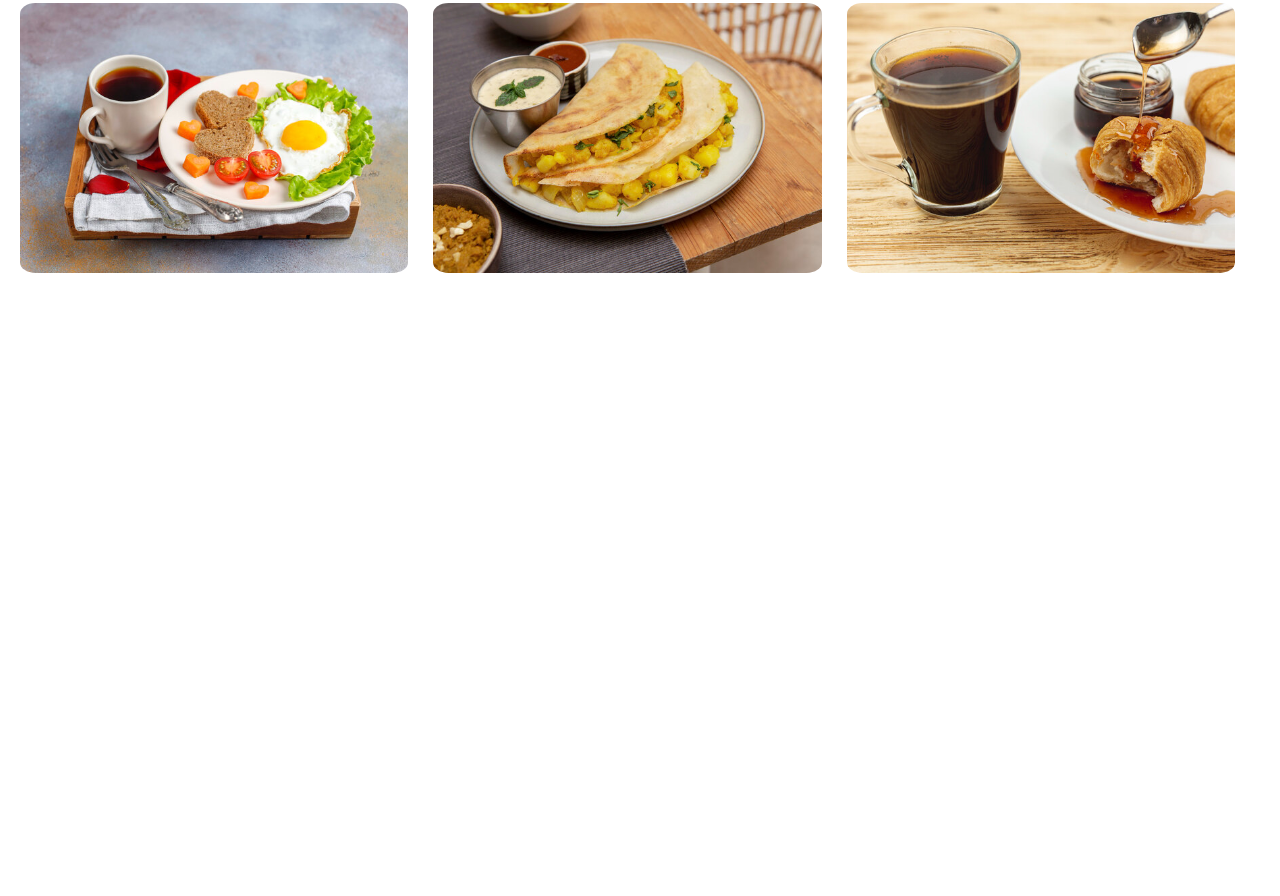
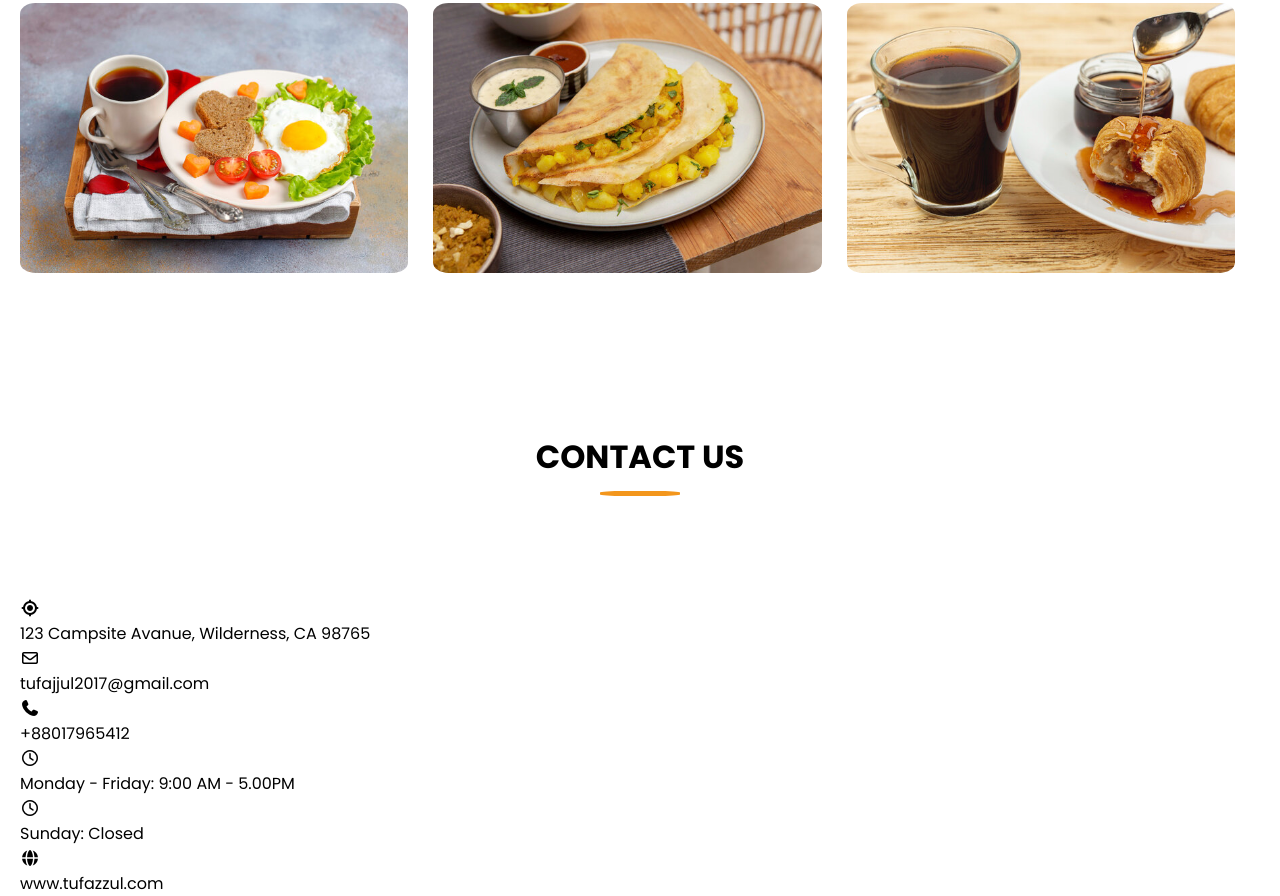
Before and after one commit to Tufazzul1/Coffee_Shop, a plain HTML site: page index.html in a window 1280 px wide. Shown: the part 4050-4946 px from the top of the page. Before the commit the page ends 4423 px from the top, so only its background shows below. Drawn offline with nearby package versions, Linux system fonts and the light colour scheme; a web font is replaced by a local one.

Commit message:
Contact section Started

```diff
--- a/index.html
+++ b/index.html
@@ -227,6 +227,42 @@
                 </ul>
             </div>
          </section>
+
+         <!-- Contact Section -->
+          <section class="contact-section">
+            <h2 class="section-title">Contact Us</h2>
+            <div class="section-content">
+                <ul class="contact-info-list">
+                    <li class="contact-info">
+                        <i class="fa-solid fa-location-crosshairs"></i>
+                        <p>123 Campsite Avanue, Wilderness, CA 98765</p>
+                    </li>
+                    <li class="contact-info">
+                        <i class="fa-regular fa-envelope"></i>
+                        <p>tufajjul2017@gmail.com</p>
+                    </li>
+                    <li class="contact-info">
+                        <i class="fa-solid fa-phone"></i>
+                        <p>+88017965412</p>
+                    </li>
+                    <li class="contact-info">
+                        <i class="fa-regular fa-clock"></i>
+                        <p>Monday - Friday: 9:00 AM - 5.00PM</p>
+                    </li>
+                    <li class="contact-info">
+                        <i class="fa-regular fa-clock"></i>
+                        <p>Sunday: Closed</p>
+                    </li>
+                    <li class="contact-info">
+                        <i class="fa-solid fa-globe"></i>
+                        <p>www.tufazzul.com</p>
+                    </li>
+                </ul>
+            </div>
+          </section>
+
+
+
     </main>
 
     <!-- Swiper js -->
--- a/style.css
+++ b/style.css
@@ -411,8 +411,8 @@ header .navbar {
 }
 
 
-/* Responsive design for width 900px */
-@media screen and (max-width : 900px) {
+/* Responsive design for width 800px */
+@media screen and (max-width : 800px) {
 
     body.show-mobile-menu header::before {
         content: "";
```
